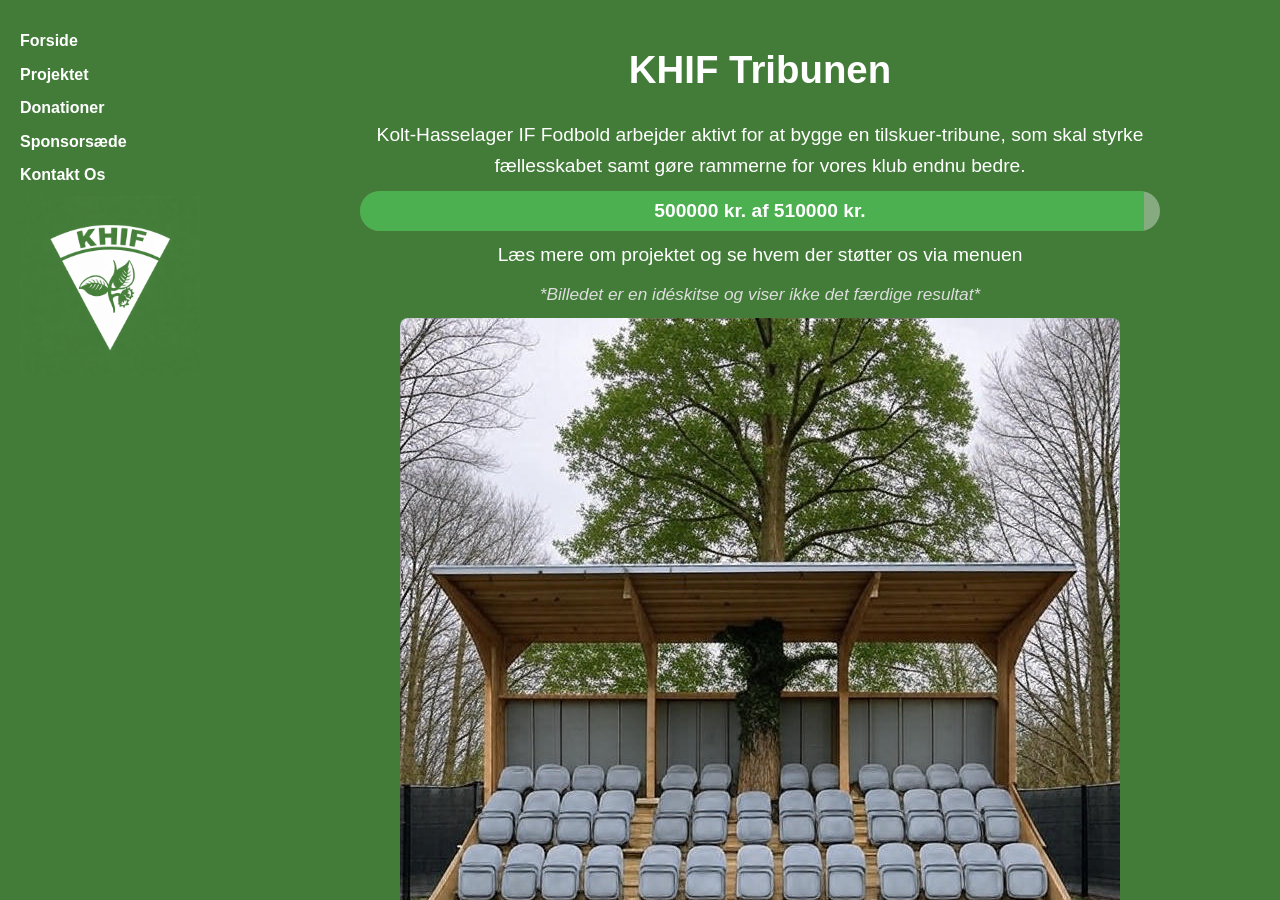
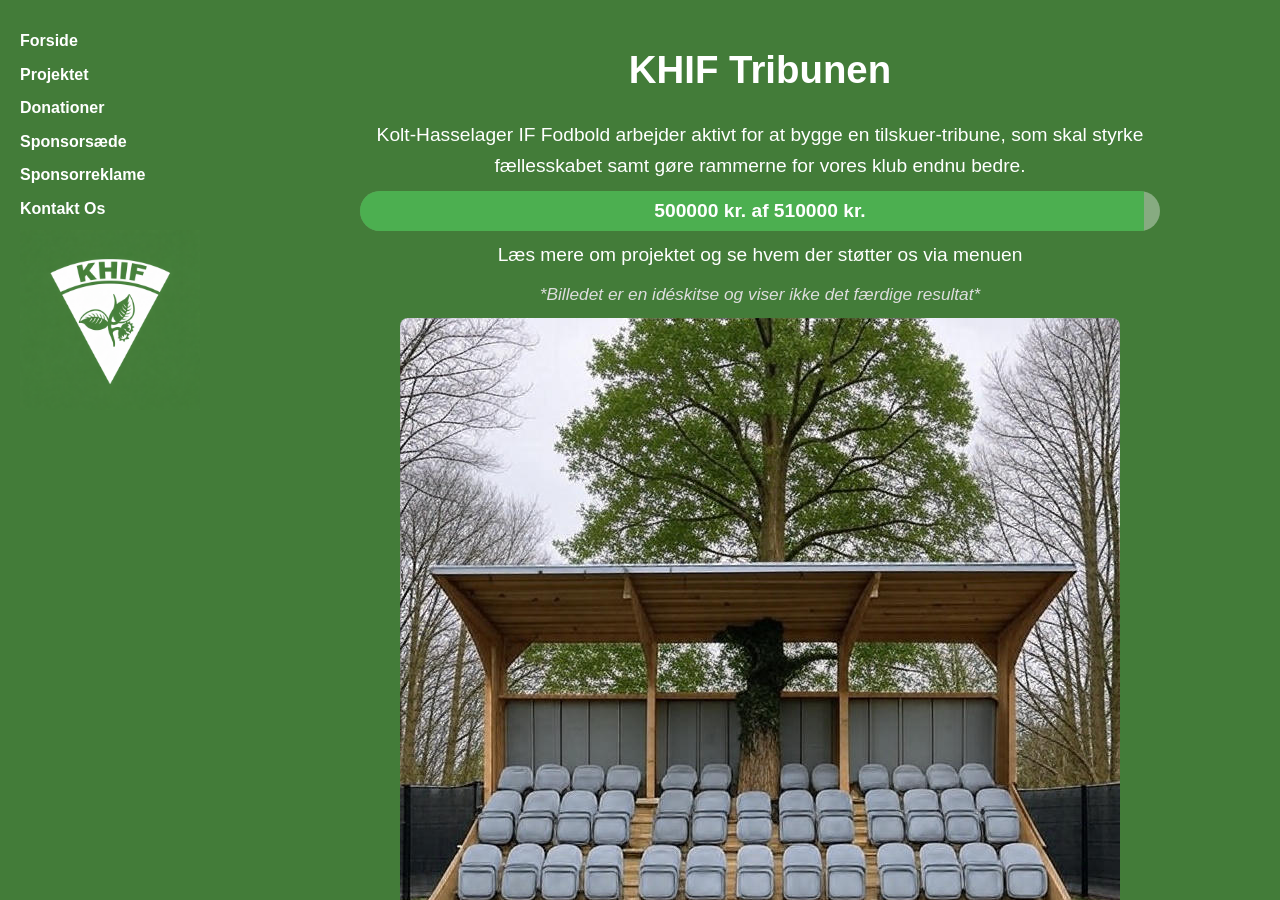
Before and after one commit to msj33/khif-tribune, a Jekyll site: the page built from index.md, in a window 1280 px wide and 900 px high. Built offline with Jekyll 4.4.1, drawn with Linux system fonts in a browser that asks for light colours.

Commit message:
Add link to Sponsorreklame in menu

```diff
--- a/_includes/menu.html
+++ b/_includes/menu.html
@@ -6,5 +6,6 @@
   <a href="{{ '/projektet.html' | relative_url }}">Projektet</a>
   <a href="{{ '/donationer.html' | relative_url }}">Donationer</a>
   <a href="{{ '/seats.html' | relative_url }}">Sponsorsæde</a>
+  <a href="{{ '/sponsorer.html' | relative_url }}">Sponsorreklame</a>
   <a href="{{ '/kontakt.html' | relative_url }}">Kontakt Os</a>
 </nav>
```
